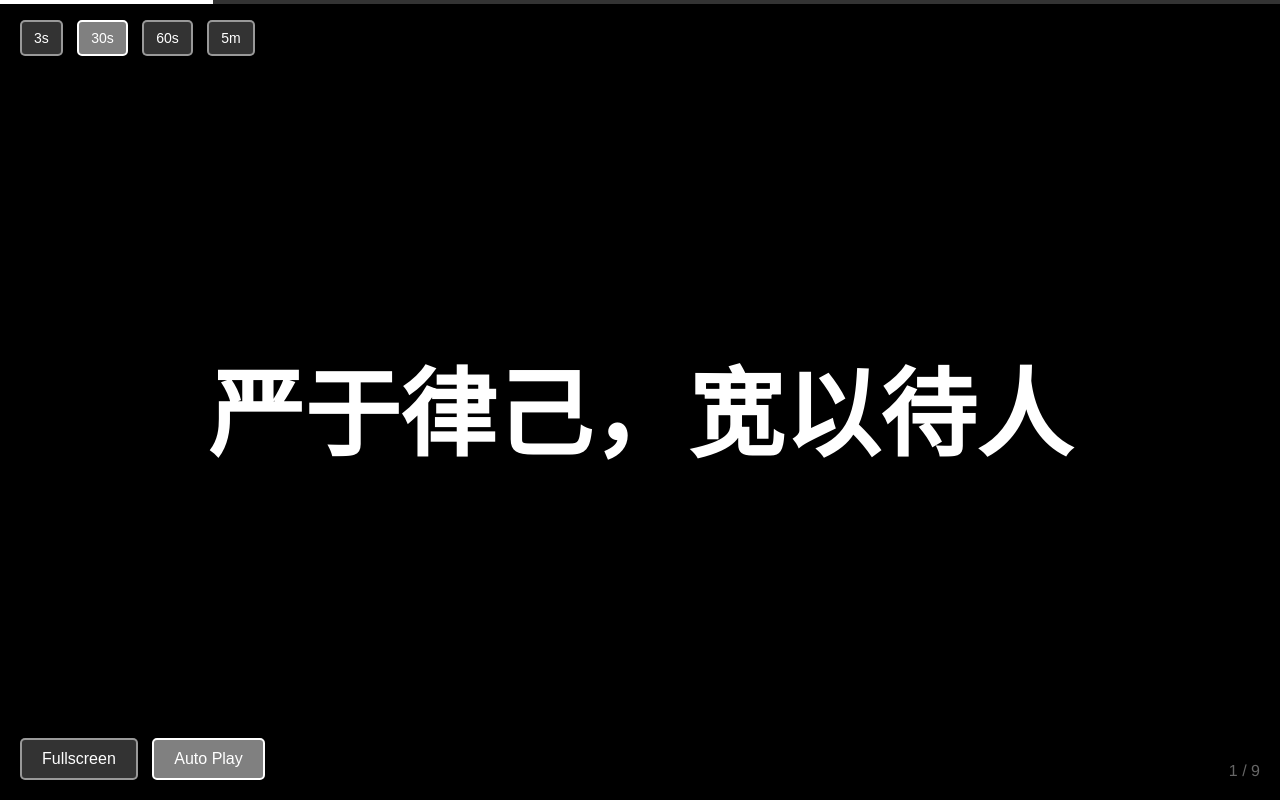
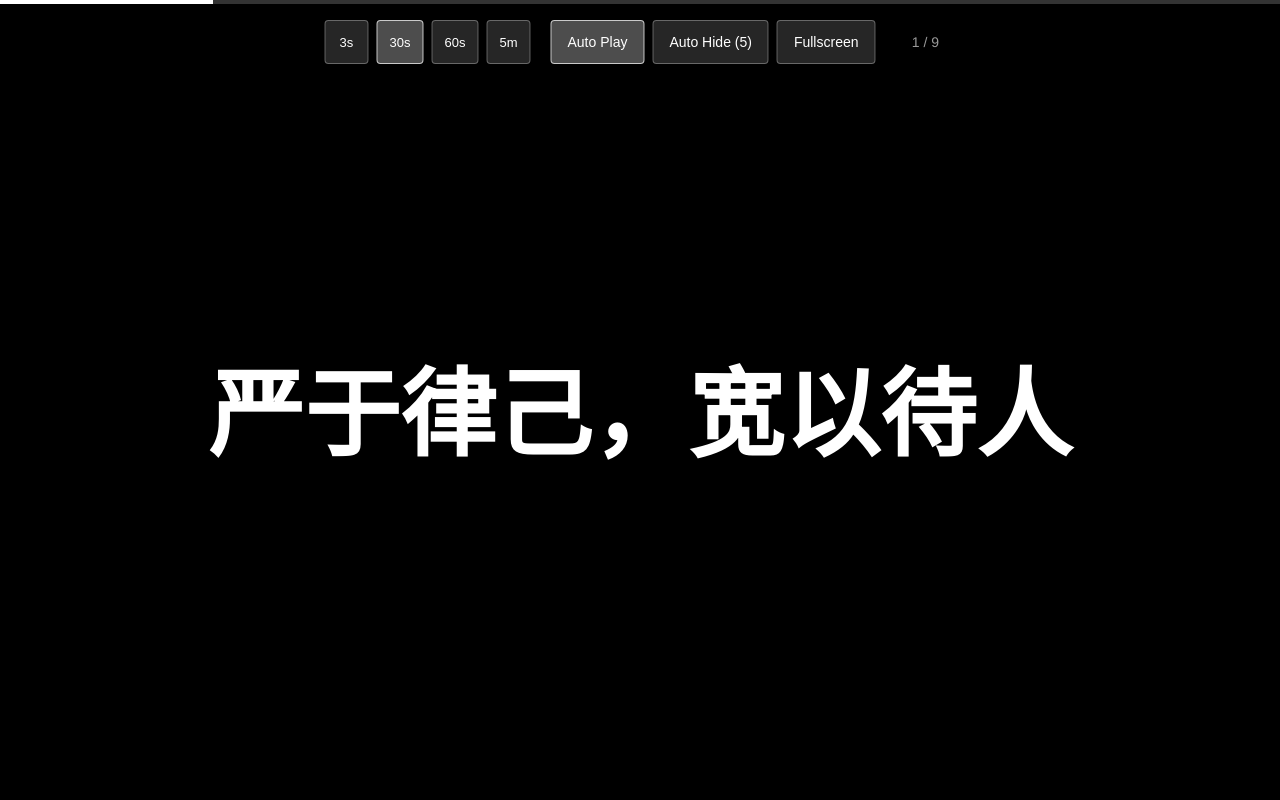
Before and after one commit to kaiwen180/words, a plain HTML site: page index.html in a window 1280 px wide. Drawn offline with Linux system fonts and the light colour scheme.

Commit message:
auto hide

```diff
--- a/index.html
+++ b/index.html
@@ -13,11 +13,23 @@
         <div class="progress-bar-fill" id="progress-bar-fill"></div>
     </div>
 
-    <div class="timing-controls">
-        <button class="btn small" data-duration="3000">3s</button>
-        <button class="btn small active" data-duration="30000">30s</button>
-        <button class="btn small" data-duration="60000">60s</button>
-        <button class="btn small" data-duration="300000">5m</button>
+    <div class="control-panel" id="control-panel">
+        <div class="timing-controls">
+            <button class="btn small" data-duration="3000">3s</button>
+            <button class="btn small active" data-duration="30000">30s</button>
+            <button class="btn small" data-duration="60000">60s</button>
+            <button class="btn small" data-duration="300000">5m</button>
+        </div>
+
+        <div class="main-controls">
+            <button class="btn" id="autoplay-btn">Auto Play</button>
+            <button class="btn" id="autohide-btn">Auto Hide</button>
+            <button class="btn" id="fullscreen-btn">Fullscreen</button>
+        </div>
+
+        <div class="slide-indicator">
+            <span id="current-slide">1</span> / <span id="total-slides">2</span>
+        </div>
     </div>
 
     <div class="slide-container">
@@ -77,15 +89,6 @@
         </div>
     </div>
 
-    <div class="controls">
-        <button class="btn" id="fullscreen-btn">Fullscreen</button>
-        <button class="btn active" id="autoplay-btn">Auto Play</button>
-    </div>
-
-    <div class="slide-indicator">
-        <span id="current-slide">1</span> / <span id="total-slides">2</span>
-    </div>
-
     <script src="script.js"></script>
 </body>
 
--- a/script.js
+++ b/script.js
@@ -1,16 +1,130 @@
 (function () {
+    // Configuration constants
+    var DEFAULT_DURATION = 30000; // Default slide duration: 30 seconds
+    var PANEL_HIDE_DELAY = 10000; // Panel auto-hide delay: 10 seconds
+    var SWIPE_THRESHOLD = 50; // Minimum swipe distance in pixels
+    var PROGRESS_UPDATE_INTERVAL = 100; // Progress bar update interval in ms
+    var TOP_AREA_RATIO = 0.25; // Top 25% of screen for panel reveal
+
+    // State variables
     var currentSlide = 0;
     var slides = document.querySelectorAll('.slide');
     var totalSlides = slides.length;
     var touchStartX = 0;
     var touchEndX = 0;
+    var touchStartY = 0;
     var autoPlayTimer = null;
     var progressTimer = null;
-    var isAutoPlaying = true;
-    var duration = 30000; // Default 30 seconds
+    var isAutoPlaying = false;
+    var isAutoHideEnabled = true; // Auto-hide enabled on load
+    var isPanelVisible = true;
+    var hideTimeout = null;
+    var hideTimeoutStartTime = 0;
+    var countdownTimer = null;
+    var duration = DEFAULT_DURATION;
     var progressStartTime = 0;
 
     document.getElementById('total-slides').textContent = totalSlides;
+
+    // Update Auto Hide button text with countdown
+    function updateAutoHideButtonText () {
+        var btn = document.getElementById('autohide-btn');
+        if (!isAutoHideEnabled || !isPanelVisible) {
+            btn.textContent = 'Auto Hide';
+            return;
+        }
+
+        var elapsed = Date.now() - hideTimeoutStartTime;
+        var remaining = Math.ceil((PANEL_HIDE_DELAY - elapsed) / 1000);
+
+        if (remaining > 0) {
+            btn.textContent = 'Auto Hide (' + remaining + ')';
+        } else {
+            btn.textContent = 'Auto Hide';
+        }
+    }
+
+    function startCountdown () {
+        if (countdownTimer) {
+            clearInterval(countdownTimer);
+        }
+
+        if (isAutoHideEnabled && isPanelVisible) {
+            updateAutoHideButtonText();
+            countdownTimer = setInterval(updateAutoHideButtonText, 1000);
+        }
+    }
+
+    function stopCountdown () {
+        if (countdownTimer) {
+            clearInterval(countdownTimer);
+            countdownTimer = null;
+        }
+        document.getElementById('autohide-btn').textContent = 'Auto Hide';
+    }
+
+    // Panel visibility management
+    function showPanel () {
+        var panel = document.getElementById('control-panel');
+        panel.classList.remove('hidden');
+        isPanelVisible = true;
+
+        // Clear existing timeout
+        if (hideTimeout) {
+            clearTimeout(hideTimeout);
+            hideTimeout = null;
+        }
+
+        // Start hide timer if auto-hide is enabled
+        if (isAutoHideEnabled) {
+            hideTimeoutStartTime = Date.now();
+            hideTimeout = setTimeout(function () {
+                hidePanel();
+            }, PANEL_HIDE_DELAY);
+
+            // Start countdown display
+            startCountdown();
+        }
+    }
+
+    function hidePanel () {
+        if (!isAutoHideEnabled) return;
+
+        var panel = document.getElementById('control-panel');
+        panel.classList.add('hidden');
+        isPanelVisible = false;
+
+        if (hideTimeout) {
+            clearTimeout(hideTimeout);
+            hideTimeout = null;
+        }
+
+        // Stop countdown display
+        stopCountdown();
+    }
+
+    function toggleAutoHide () {
+        isAutoHideEnabled = !isAutoHideEnabled;
+        var btn = document.getElementById('autohide-btn');
+
+        if (isAutoHideEnabled) {
+            btn.classList.add('active');
+            // Start hide timer immediately
+            showPanel();
+        } else {
+            btn.classList.remove('active');
+            btn.textContent = 'Auto Hide';
+            // Show panel and clear any pending hide
+            isPanelVisible = true;
+            document.getElementById('control-panel').classList.remove('hidden');
+            if (hideTimeout) {
+                clearTimeout(hideTimeout);
+                hideTimeout = null;
+            }
+            // Stop countdown
+            stopCountdown();
+        }
+    }
 
     function showSlide (index) {
         // Wrap around: handle negative and out-of-bounds indices
@@ -47,18 +161,28 @@
     // Touch navigation
     document.addEventListener('touchstart', function (e) {
         touchStartX = e.changedTouches[0].screenX;
+        touchStartY = e.changedTouches[0].screenY;
     }, false);
 
     document.addEventListener('touchend', function (e) {
         touchEndX = e.changedTouches[0].screenX;
-        handleSwipe();
+        var touchEndY = e.changedTouches[0].screenY;
+        handleTouch(touchStartY, touchEndY);
     }, false);
 
-    function handleSwipe () {
-        var swipeThreshold = 50;
+    function handleTouch (startY, endY) {
+        var windowHeight = window.innerHeight;
         var diff = touchStartX - touchEndX;
 
-        if (Math.abs(diff) > swipeThreshold) {
+        // Check if tap is in top area of screen
+        if (startY < windowHeight * TOP_AREA_RATIO && Math.abs(diff) < SWIPE_THRESHOLD) {
+            // Top quarter tap - show panel
+            showPanel();
+            return;
+        }
+
+        // Bottom area - handle swipe navigation
+        if (Math.abs(diff) > SWIPE_THRESHOLD) {
             if (diff > 0) {
                 // Swiped left
                 nextSlide();
@@ -72,8 +196,17 @@
     // Click navigation (click right side = next, left side = prev)
     document.querySelector('.slide-container').addEventListener('click', function (e) {
         var clickX = e.clientX || e.pageX;
+        var clickY = e.clientY || e.pageY;
         var windowWidth = window.innerWidth;
+        var windowHeight = window.innerHeight;
 
+        // Check if click is in top area
+        if (clickY < windowHeight * TOP_AREA_RATIO) {
+            showPanel();
+            return;
+        }
+
+        // Bottom 3/4 - navigate
         if (clickX > windowWidth / 2) {
             nextSlide();
         } else {
@@ -116,10 +249,19 @@
             }
         }, duration);
 
-        progressTimer = setInterval(updateProgress, 100);
+        progressTimer = setInterval(updateProgress, PROGRESS_UPDATE_INTERVAL);
 
+        if (!isAutoPlaying) {
+            showPanel(); // This will start the hide timer
+        }
         isAutoPlaying = true;
-        document.getElementById('autoplay-btn').className = 'btn active';
+        document.getElementById('autoplay-btn').classList.add('active');
+
+        // Enable auto-hide when auto-play starts
+        if (!isAutoHideEnabled) {
+            isAutoHideEnabled = true;
+            document.getElementById('autohide-btn').classList.add('active');
+        }
     }
 
     function stopAutoPlay () {
@@ -132,8 +274,11 @@
             progressTimer = null;
         }
         isAutoPlaying = false;
-        document.getElementById('autoplay-btn').className = 'btn';
+        document.getElementById('autoplay-btn').classList.remove('active');
         document.getElementById('progress-bar-fill').style.width = '0%';
+
+        // Show panel when auto-play stops
+        showPanel();
     }
 
     function toggleAutoPlay () {
@@ -182,9 +327,19 @@
         toggleAutoPlay();
     });
 
+    document.getElementById('autohide-btn').addEventListener('click', function (e) {
+        e.stopPropagation();
+        toggleAutoHide();
+    });
+
     document.getElementById('fullscreen-btn').addEventListener('click', function (e) {
         e.stopPropagation();
         toggleFullscreen();
+    });
+
+    // Prevent control panel clicks from triggering slide navigation
+    document.getElementById('control-panel').addEventListener('click', function (e) {
+        e.stopPropagation();
     });
 
     // Timing control buttons
@@ -208,6 +363,6 @@
         });
     }
 
-    // Start auto-play on load
+    // Start auto-play on load (this also enables auto-hide)
     startAutoPlay();
 })();
--- a/styles.css
+++ b/styles.css
@@ -74,56 +74,81 @@ html, body {
     margin: 4vh auto;
 }
 
-.slide-indicator {
+.control-panel {
     position: fixed;
-    bottom: 20px;
-    right: 20px;
-    font-size: 16px;
-    color: #666;
+    top: 20px;
+    left: 50%;
+    transform: translateX(-50%);
+    z-index: 1000;
+    display: flex;
+    align-items: center;
+    gap: 20px;
+    transition: opacity 0.3s ease, transform 0.3s ease;
+    -webkit-transition: opacity 0.3s ease, transform 0.3s ease;
+    -moz-transition: opacity 0.3s ease, transform 0.3s ease;
+    -ms-transition: opacity 0.3s ease, transform 0.3s ease;
+    opacity: 1;
 }
 
-.controls {
-    position: fixed;
-    bottom: 20px;
-    left: 20px;
-    z-index: 1000;
+.control-panel.hidden {
+    opacity: 0;
+    pointer-events: none;
+    transform: translateX(-50%) translateY(-20px);
+}
+
+.timing-controls {
+    display: flex;
+    gap: 8px;
+}
+
+.main-controls {
+    display: flex;
+    gap: 8px;
+}
+
+.slide-indicator {
+    font-size: 14px;
+    color: rgba(255, 255, 255, 0.6);
+    min-width: 60px;
+    text-align: center;
 }
 
 .btn {
-    background: rgba(255, 255, 255, 0.2);
-    border: 2px solid rgba(255, 255, 255, 0.5);
+    background: rgba(255, 255, 255, 0.15);
+    border: 1px solid rgba(255, 255, 255, 0.3);
     color: #fff;
-    padding: 10px 20px;
-    font-size: 16px;
+    padding: 10px 16px;
+    font-size: 14px;
     cursor: pointer;
-    border-radius: 5px;
-    margin-right: 10px;
+    border-radius: 4px;
     outline: none;
+    min-width: 44px;
+    min-height: 44px;
+    transition: all 0.2s ease;
+    -webkit-transition: all 0.2s ease;
+    -moz-transition: all 0.2s ease;
+    -ms-transition: all 0.2s ease;
 }
 
 .btn:hover {
-    background: rgba(255, 255, 255, 0.3);
+    background: rgba(255, 255, 255, 0.25);
+    border-color: rgba(255, 255, 255, 0.5);
 }
 
 .btn:active {
-    background: rgba(255, 255, 255, 0.4);
+    background: rgba(255, 255, 255, 0.35);
 }
 
 .btn.active {
-    background: rgba(255, 255, 255, 0.5);
-    border-color: #fff;
+    background: rgba(255, 255, 255, 0.3);
+    border-color: rgba(255, 255, 255, 0.7);
 }
 
 .btn.small {
     padding: 8px 12px;
-    font-size: 14px;
-}
-
-.timing-controls {
-    position: fixed;
-    top: 20px;
-    left: 20px;
-    z-index: 1000;
+    font-size: 13px;
+    min-width: 44px;
+    min-height: 44px;
 }
 
 .progress-bar {
```
